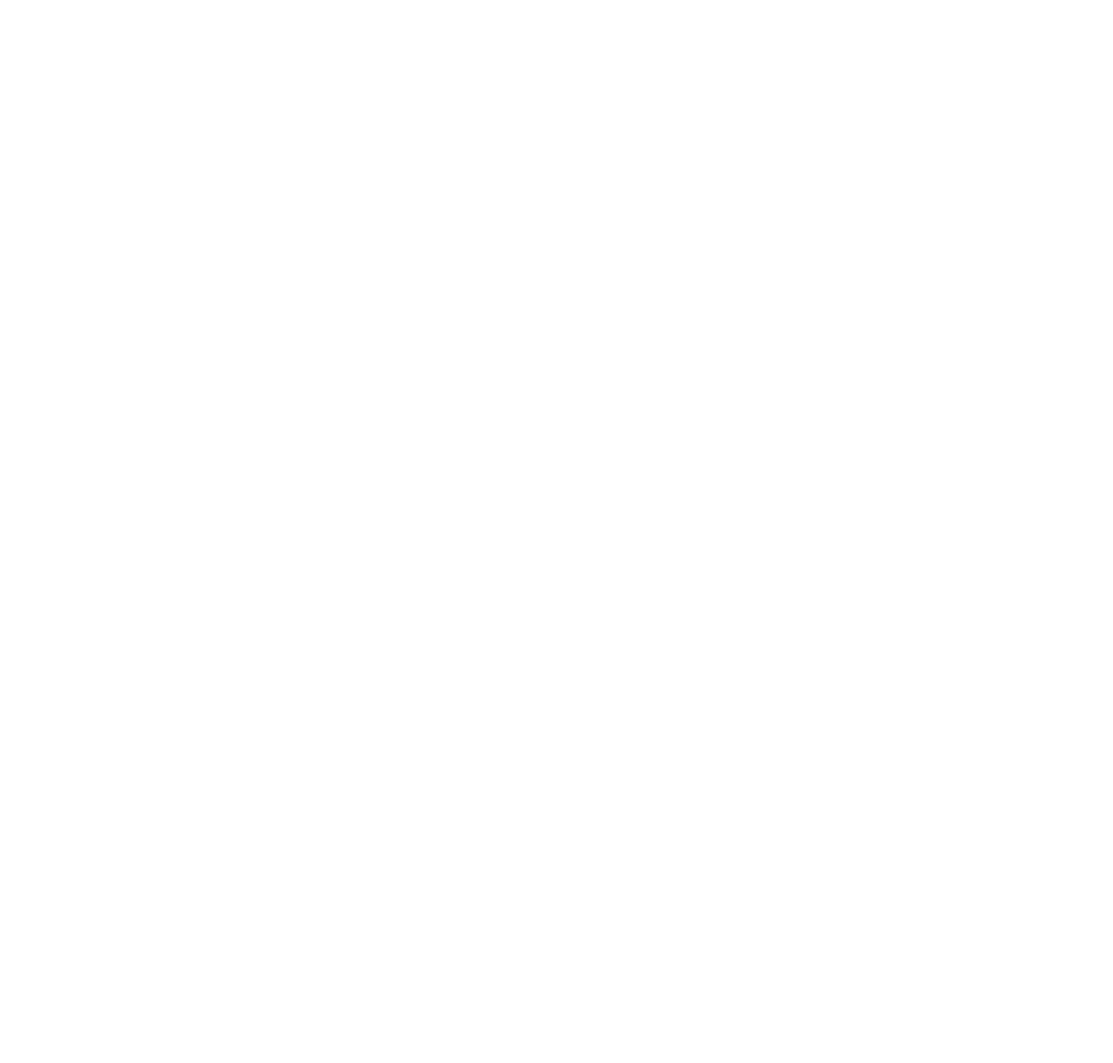
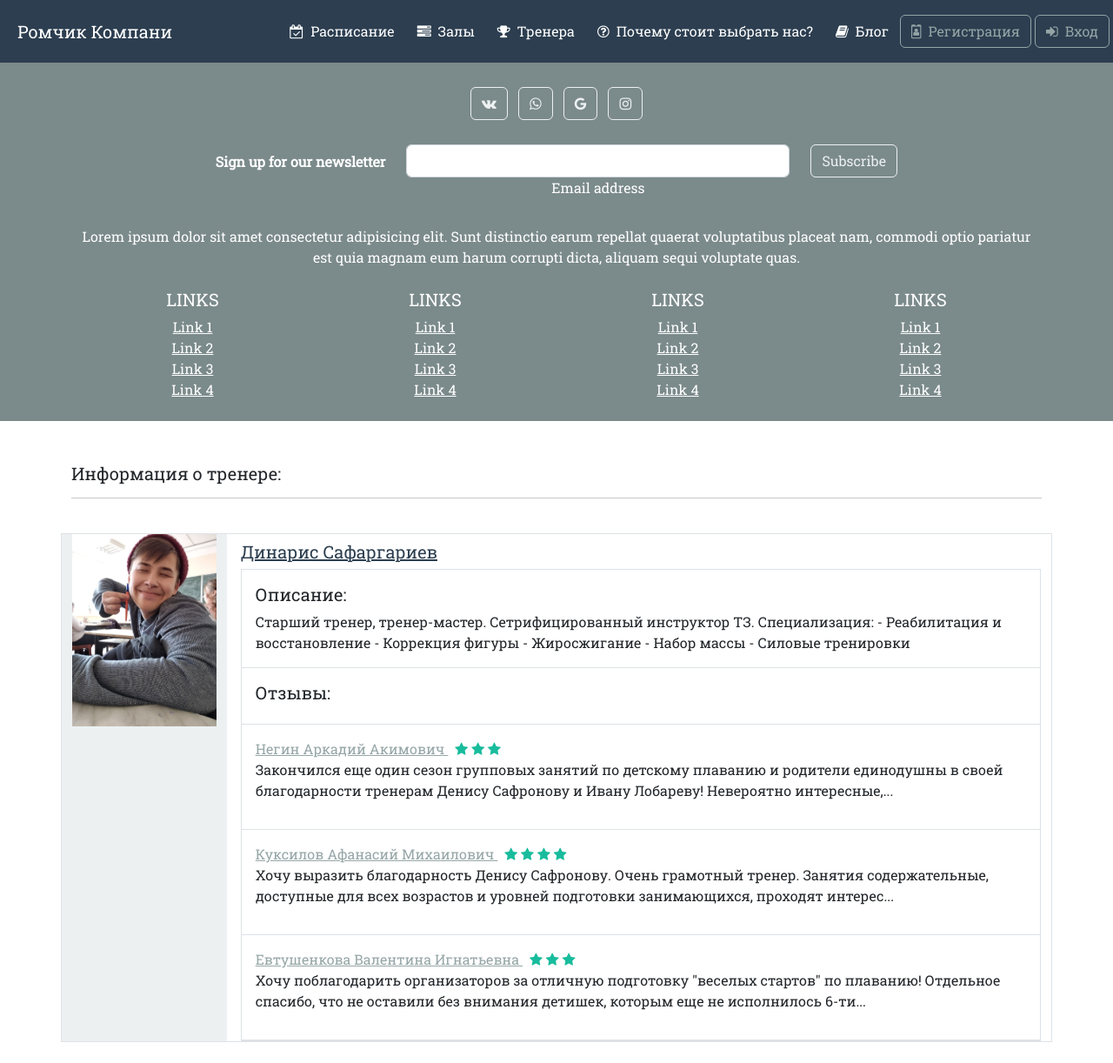
Before and after one commit to ishkining/django-fitness-center-project, a Django app: page /user/trainers/1 in a window 1280 px wide. Before the commit the page is empty. Shown: the whole page at 87% size. Before the commit the page ends 800 px from the top, so only its background shows below. Run offline with Django 4.2, Linux system fonts and the light colour scheme; data comes from the database, SQL or seed files in the repository; parts of the project's set-up code (start-up, migrations or seed data) failed here and were passed over.

Commit message:
9th hour. done with trainers info,start footer

```diff
--- a/about/templates/about/base.html
+++ b/about/templates/about/base.html
@@ -3,7 +3,7 @@
 <head>
     {% load static %}
     <meta charset="UTF-8">
-    <title>Title</title>
+    <title>SGH Fitness</title>
     <link
         rel="stylesheet"
         href="https://bootswatch.com/5/flatly/bootstrap.min.css"
@@ -126,6 +126,10 @@
     </div>
 </nav>
 {% block content %}
+
 {% endblock %}
+
+
 </body>
+{% include "about/footer.html" %}
 </html>
--- /dev/null
+++ b/about/templates/about/footer.html
@@ -0,0 +1,129 @@
+<footer class="bg-dark text-center text-white">
+  <div class="container p-4">
+    <section class="mb-4">
+      <a class="btn btn-outline-light btn-floating m-1" href="#!" role="button"
+        ><i class="fa fa-vk"></i
+      ></a>
+      <a class="btn btn-outline-light btn-floating m-1" href="#!" role="button"
+        ><i class="fa fa-whatsapp"></i
+      ></a>
+      <a class="btn btn-outline-light btn-floating m-1" href="#!" role="button"
+        ><i class="fa fa-google"></i
+      ></a>
+      <a class="btn btn-outline-light btn-floating m-1" href="#!" role="button"
+        ><i class="fa fa-instagram"></i
+      ></a>
+    </section>
+    <section class="">
+      <form action="">
+        <div class="row d-flex justify-content-center">
+          <div class="col-auto">
+            <p class="pt-2">
+              <strong>Sign up for our newsletter</strong>
+            </p>
+          </div>
+          <div class="col-md-5 col-12">
+            <div class="form-outline form-white mb-4">
+              <input type="email" id="form5Example21" class="form-control" />
+              <label class="form-label" for="form5Example21">Email address</label>
+            </div>
+          </div>
+
+          <div class="col-auto">
+            <button type="submit" class="btn btn-outline-light mb-4">
+              Subscribe
+            </button>
+          </div>
+        </div>
+      </form>
+    </section>
+
+    <section class="mb-4">
+      <p>
+        Lorem ipsum dolor sit amet consectetur adipisicing elit. Sunt distinctio earum
+        repellat quaerat voluptatibus placeat nam, commodi optio pariatur est quia magnam
+        eum harum corrupti dicta, aliquam sequi voluptate quas.
+      </p>
+    </section>
+
+    <section class="">
+      <div class="row">
+        <div class="col-lg-3 col-md-6 mb-4 mb-md-0">
+          <h5 class="text-uppercase">Links</h5>
+
+          <ul class="list-unstyled mb-0">
+            <li>
+              <a href="#!" class="text-white">Link 1</a>
+            </li>
+            <li>
+              <a href="#!" class="text-white">Link 2</a>
+            </li>
+            <li>
+              <a href="#!" class="text-white">Link 3</a>
+            </li>
+            <li>
+              <a href="#!" class="text-white">Link 4</a>
+            </li>
+          </ul>
+        </div>
+
+        <div class="col-lg-3 col-md-6 mb-4 mb-md-0">
+          <h5 class="text-uppercase">Links</h5>
+
+          <ul class="list-unstyled mb-0">
+            <li>
+              <a href="#!" class="text-white">Link 1</a>
+            </li>
+            <li>
+              <a href="#!" class="text-white">Link 2</a>
+            </li>
+            <li>
+              <a href="#!" class="text-white">Link 3</a>
+            </li>
+            <li>
+              <a href="#!" class="text-white">Link 4</a>
+            </li>
+          </ul>
+        </div>
+
+        <div class="col-lg-3 col-md-6 mb-4 mb-md-0">
+          <h5 class="text-uppercase">Links</h5>
+
+          <ul class="list-unstyled mb-0">
+            <li>
+              <a href="#!" class="text-white">Link 1</a>
+            </li>
+            <li>
+              <a href="#!" class="text-white">Link 2</a>
+            </li>
+            <li>
+              <a href="#!" class="text-white">Link 3</a>
+            </li>
+            <li>
+              <a href="#!" class="text-white">Link 4</a>
+            </li>
+          </ul>
+        </div>
+
+        <div class="col-lg-3 col-md-6 mb-4 mb-md-0">
+          <h5 class="text-uppercase">Links</h5>
+
+          <ul class="list-unstyled mb-0">
+            <li>
+              <a href="#!" class="text-white">Link 1</a>
+            </li>
+            <li>
+              <a href="#!" class="text-white">Link 2</a>
+            </li>
+            <li>
+              <a href="#!" class="text-white">Link 3</a>
+            </li>
+            <li>
+              <a href="#!" class="text-white">Link 4</a>
+            </li>
+          </ul>
+        </div>
+      </div>
+    </section>
+  </div>
+</footer>
--- a/user/models.py
+++ b/user/models.py
@@ -71,5 +71,11 @@ class Reviews(models.Model):
         unique_together = (('user', 'trainer'),)
         index_together = (('user', 'trainer'),)
 
+    def get_short_description(self):
+        if len(self.description) > 175:
+            return self.description[:175] + '...'
+        else:
+            return self.description
+
     def __str__(self):
         return f'Звезд - {self.stars} от: {self.user} кому: {self.trainer}'
--- a/user/templates/trainer/trainer-info.html
+++ b/user/templates/trainer/trainer-info.html
@@ -1,10 +1,60 @@
-<!DOCTYPE html>
-<html lang="en">
-<head>
-    <meta charset="UTF-8">
-    <title>Title</title>
-</head>
-<body>
+{% include "about/base.html" %}
 
-</body>
-</html>
+{% load static %}
+
+{% block content %}
+
+
+<main class="pt-5">
+    <div class="container">
+        <h1 class="h5"> Информация о тренере: </h1>
+        <hr><br>
+        <div class="row mb-4 border product-item">
+            <div class="col-md-3 col-lg-2 order-md-first bg-light">
+                <img class="img-fluid mx-auto d-block" width="200px" alt="Responsive image"
+                     src="{{ image.image.url }}">
+            </div>
+            <div class="col-md-9 col-lg-10 ps-md-3 ps-lg-10">
+                <a class="text-primary">
+                    <h1 class="h5 pt-2"> {{trainer.user.get_full_name}} </h1>
+                </a>
+                <div class="border">
+                    <div class="col border-bottom">
+                        <div class="row p-3">
+                            <div class="col-12">
+                                <h5>Описание:</h5>
+                                {{image.description}}
+                            </div>
+                        </div>
+                    </div>
+                    <div class="col border-bottom">
+                        <div class="row p-3">
+                            <div class="col-12">
+                                <h5>Отзывы:</h5>
+                            </div>
+                        </div>
+                    </div>
+
+                    {% for review in reviews %}
+                    <div class="col border-bottom">
+                        <div class="row p-3">
+                            <div class="col-6">
+                                <a href="{% url 'review-info' review.id %}" class="text-secondary">
+                                    {{ review.user.get_full_name }}
+                                <a/>&nbsp;
+                                {% for i in review.stars|get_range %}
+                                    <i class="fa fa-star text-success" aria-hidden="true"></i>
+                                {% endfor %}
+                                <br>
+
+                            </div>
+                            <p>{{ review.get_short_description }}</p>
+                        </div>
+                    </div>
+                    {% endfor %}
+                </div>
+            </div>
+        </div>
+    </div>
+</main>
+{% endblock %}
--- a/user/templates/trainer/trainers-info.html
+++ b/user/templates/trainer/trainers-info.html
@@ -5,7 +5,7 @@
 {% block content %}
 
 
-<main class="pt-5">
+<div class="pt-5">
     <div class="container">
         <h1 class="h5"> Наши тренера: </h1>
         <hr>
@@ -49,5 +49,5 @@
         </div>
         {% endfor %}
     </div>
-</main>
+</div>
 {% endblock %}
--- a/user/urls.py
+++ b/user/urls.py
@@ -8,6 +8,7 @@ urlpatterns = [
 
     path('trainers/', views.trainers_info, name='trainers-info'),
     path('trainers/<int:id_trainer>', views.trainer_info, name='trainer-info'),
+    path('reviews/<int:id_review>', views.review_info, name='review-info'),
 
     path('verification/<str:uidb64>/<str:token>/', views.verification, name='verification'),
     path('verification-sent', views.verification_sent, name='verification-sent'),
--- a/user/views.py
+++ b/user/views.py
@@ -1,4 +1,4 @@
-from django.shortcuts import render, redirect
+from django.shortcuts import render, redirect, get_object_or_404
 from django.contrib.sites.shortcuts import get_current_site
 
 from django.template.loader import render_to_string
@@ -106,7 +106,25 @@ def trainers_info(request):
 
 
 def trainer_info(request, id_trainer):
-    return render(request, 'trainer/trainer-info.html')
+    trainer_category = CategoryPerson.objects.get(category='T')
+    trainer = get_object_or_404(UserInfo, pk=id_trainer, category=trainer_category)
+    image = Images.objects.filter(user=trainer)[0]
+    reviews = Reviews.objects.filter(trainer=trainer)
+    context = {
+        'trainer': trainer,
+        'reviews': reviews,
+        'image': image,
+    }
+    return render(request, 'trainer/trainer-info.html', context)
+
+
+def review_info(request, id_review):
+    review = get_object_or_404(Reviews, pk=id_review)
+    context = {
+        'review': review,
+        'lost_stars': (5 - review.stars),
+    }
+    return render(request, 'trainer/review-info.html', context)
 
 
 def verification(request, uidb64, token):
```
Also changed, not shown: user/templates/trainer/review-info.html (added, +51 -0 lines), static/media/images/faceless.png (added).
